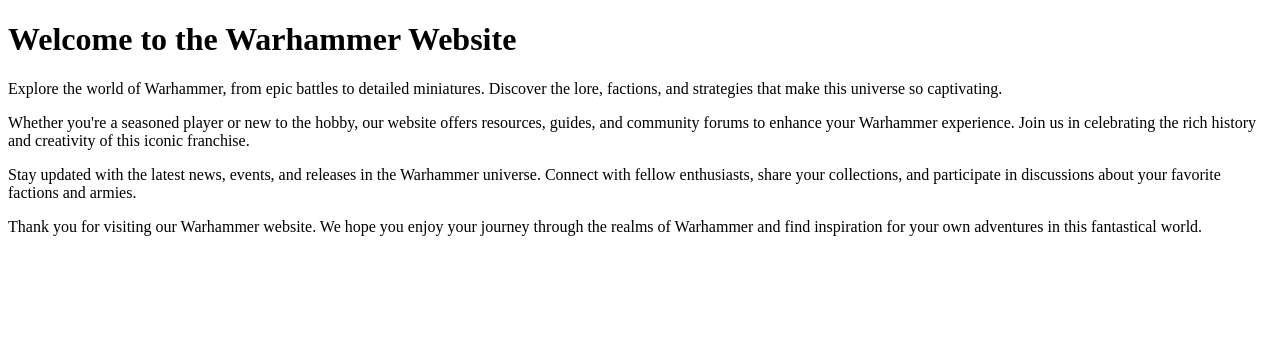
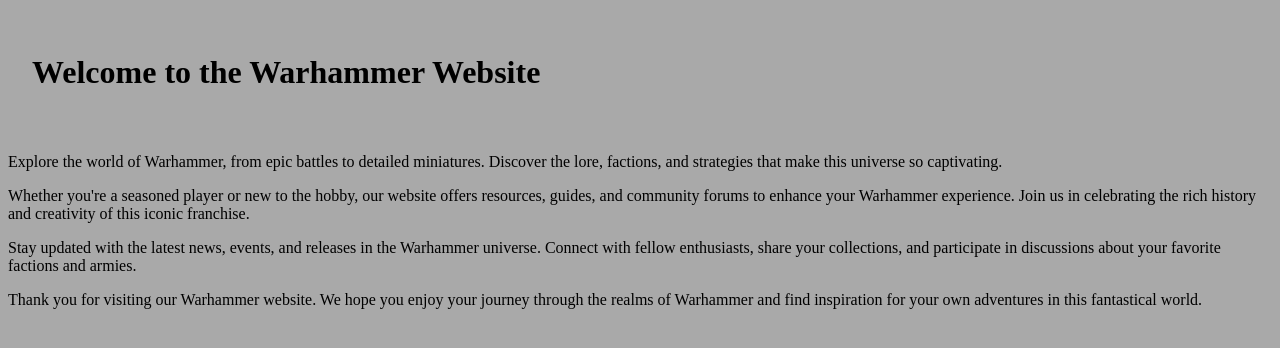
Before and after one commit to Kristjan2008/VefForritun, a plain HTML site: page Index.html in a window 1280 px wide. Drawn offline with Linux system fonts and the light colour scheme.

Commit message:
Add basic styles to background and header

```diff
--- a/Index.html
+++ b/Index.html
@@ -4,14 +4,17 @@
     <meta charset="UTF-8">
     <meta name="viewport" content="width=device-width, initial-scale=1.0">
     <title>Warhammer Website</title>
+    <link rel="stylesheet" href="styles.css">
 </head>
+<body>
     <header>
         <h1>Welcome to the Warhammer Website</h1>
     </header>
-<body>
+    <main>
         <p>Explore the world of Warhammer, from epic battles to detailed miniatures. Discover the lore, factions, and strategies that make this universe so captivating.</p>
         <p>Whether you're a seasoned player or new to the hobby, our website offers resources, guides, and community forums to enhance your Warhammer experience. Join us in celebrating the rich history and creativity of this iconic franchise.</p>
         <p>Stay updated with the latest news, events, and releases in the Warhammer universe. Connect with fellow enthusiasts, share your collections, and participate in discussions about your favorite factions and armies.</p>
         <p>Thank you for visiting our Warhammer website. We hope you enjoy your journey through the realms of Warhammer and find inspiration for your own adventures in this fantastical world.</p>
+    </main>
 </body>
 </html>
--- /dev/null
+++ b/styles.css
@@ -0,0 +1,12 @@
+* {
+    background: DarkGray;
+}
+
+header {
+	margin-inline: auto;
+	padding: 1.5rem;
+}
+
+h1 {
+	line-height: 1.2;
+}
```
Lines whose indentation alone changed are shown as unchanged.
